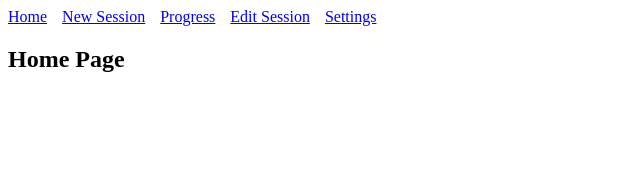
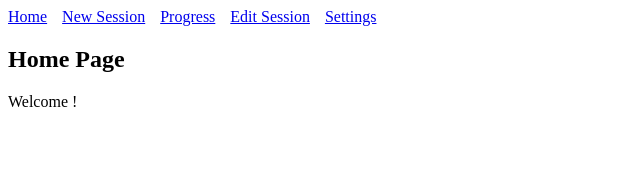
Before and after one commit to jamieab98/WorkoutTrackerPro, a React (Vite) app: page /home in a window 1280 px wide. Shown: the top 183 px of the page, without its empty margins (0-640 px from the left). Built offline with nearby package versions, Linux system fonts and the light colour scheme; no server answers.

Commit message:
made context for the username and passed the context to home.jsx. Now When the page fetches the mockapi, it will use the api with the username

```diff
--- a/src/App.jsx
+++ b/src/App.jsx
@@ -5,10 +5,14 @@ import Progress from "./Components/Progress"
 import EditSession from "./Components/EditSession"
 import Settings from "./Components/Settings"
 import { BrowserRouter, Routes, Route } from "react-router-dom"
+import { UsernameContext } from "./UsernameContext"
+import { useState } from "react"
 function App(){
+  const [username, setUsername] = useState("")
 
   return(
     <>
+      <UsernameContext.Provider value={{username, setUsername}}>
       <BrowserRouter>
         <Routes>
           <Route path="/" element={<Login/>} />
@@ -19,6 +23,7 @@ function App(){
           <Route path="/settings" element={<Settings/>} />
         </Routes>
       </BrowserRouter>
+      </UsernameContext.Provider>
     </>
   )
 }
--- a/src/Components/Home.jsx
+++ b/src/Components/Home.jsx
@@ -1,10 +1,20 @@
 import NavigationBar from "./NavigationBar"
+import { UsernameContext } from "../UsernameContext"
+import { useContext, useEffect } from "react"
 function Home(){
+    const {username} = useContext(UsernameContext)
+    const workoutsAPI = `https://6924d26482b59600d7217be2.mockapi.io/${username}workouts`
+    useEffect(()=>{
+        fetch(workoutsAPI)
+        .then(response=>response.json())
+        .then(data=>console.log(data))
+    })
 
     return(
         <>
             <NavigationBar/>
             <h2>Home Page</h2>
+            <p>Welcome {username}!</p>
         </>
     )
 }
--- a/src/Components/Login.jsx
+++ b/src/Components/Login.jsx
@@ -1,11 +1,12 @@
 import { useNavigate } from "react-router-dom"
-import { useState } from "react"
+import { useState, useContext } from "react"
+import { UsernameContext } from "../UsernameContext"
 import "../Styling/Login.css"
 
 function Login(){
     const LoginAPI = "https://6924d26482b59600d7217be2.mockapi.io/LoginVerification"
     const navigate = useNavigate()
-    const [username, setUsername] = useState("")
+    const {username, setUsername} = useContext(UsernameContext)
     const [password, setPassword] = useState("")
     const [errorMessage, setErrorMessage] = useState("")
 
--- /dev/null
+++ b/src/UsernameContext.jsx
@@ -0,0 +1,3 @@
+import { createContext } from "react";
+
+export const UsernameContext = createContext()
```
